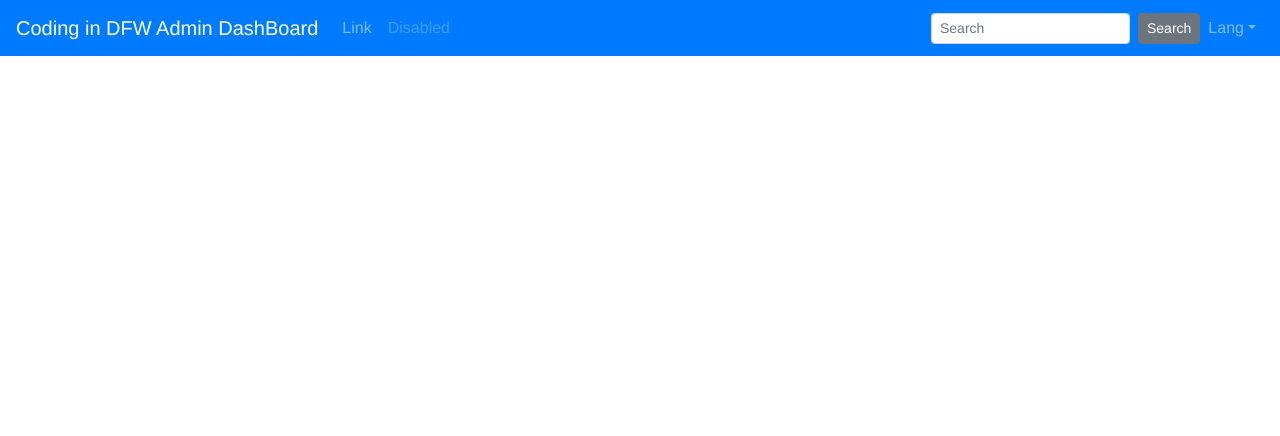
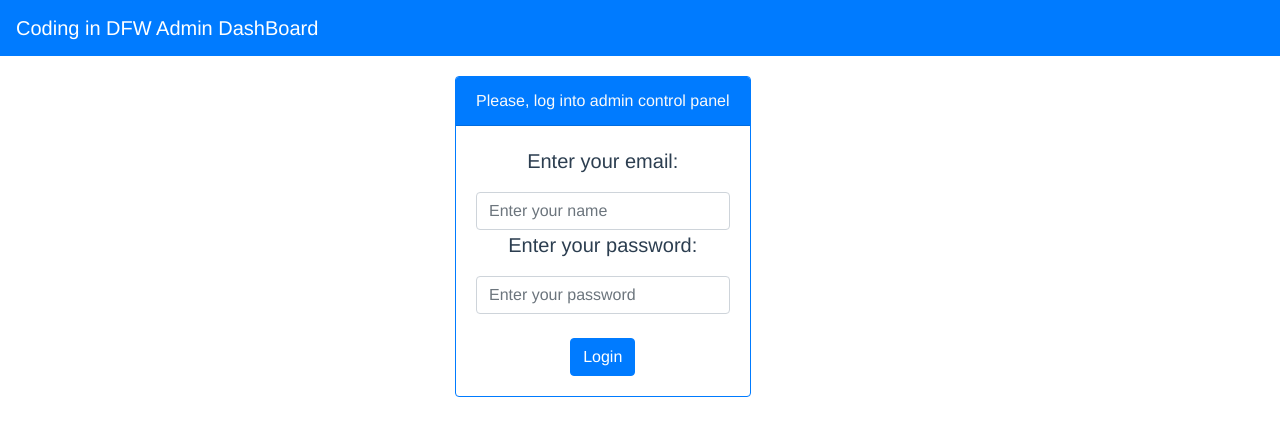
Before and after one commit to dcruz1990/codingindfwvue, a Vue app: page /#/ in a window 1280 px wide. Shown: the top 436 px of the page. Built offline with nearby package versions, Linux system fonts and the light colour scheme.

Commit message:
Styling login box

```diff
--- a/src/App.vue
+++ b/src/App.vue
@@ -1,16 +1,16 @@
 <template>
   <div id="app">
-  <Myhead />
+  <Header />
     <router-view></router-view>
   </div>
 </template>
 
 <script>
-import Myhead from '@/components/Myhead.vue'
+import Header from '@/components/Header.vue'
 
 export default {
   name: 'App',
-  components: { Myhead }
+  components: { Header }
 }
 </script>
 
--- a/src/components/Myhead.vue
+++ b/src/components/Header.vue
@@ -5,7 +5,7 @@
 
       <b-navbar-toggle target="nav-collapse"></b-navbar-toggle>
 
-      <b-collapse id="nav-collapse" is-nav>
+      <b-collapse id="nav-collapse" is-nav v-if="isLoggedin">
         <b-navbar-nav>
           <b-nav-item href="#">Link</b-nav-item>
           <b-nav-item href="#" disabled>Disabled</b-nav-item>
--- a/src/components/Login.vue
+++ b/src/components/Login.vue
@@ -1,11 +1,43 @@
 <template>
   <b-container class="bv-example-row">
+    <b-col md="8" offset="4">
+      <b-row>
+        <b-card
+          border-variant="primary"
+          header="Please, log into admin control panel"
+          header-bg-variant="primary"
+          header-text-variant="light"
+          align="center"
+        >
+          <b-card-text>
+            <p class="lead">Enter your email:</p>
+            <b-form-input type="email" v-model="text" placeholder="Enter your name"></b-form-input>
 
+            <p class="lead">Enter your password:</p>
+            <b-form-input type="password" v-model="text" placeholder="Enter your password"></b-form-input>
+            <br />
+            <b-button @click.prevent="Login" variant="primary">Login</b-button>
+          </b-card-text>
+        </b-card>
+      </b-row>
+    </b-col>
   </b-container>
 </template>
 
 <script>
 export default {
-  name: 'Login'
+  name: 'Login',
+  props: {
+    islogedOff: Boolean
+  },
+  methods: {
+    Login () {
+      fetch('http://www.google.com/',
+        { method: 'get' }).then((res) => {
+        console.log(res)
+        return res
+      })
+    }
+  }
 }
 </script>
--- a/src/views/Home.vue
+++ b/src/views/Home.vue
@@ -1,6 +1,6 @@
 <template>
   <div class>
-    <Login />
+    <Login v-if="islogedOff" class="loginbox" />
   </div>
 </template>
 
@@ -11,18 +11,23 @@ import Login from '@/components/Login.vue'
 export default {
   name: 'Home',
   props: {
-    toggleLog: Boolean
   },
   data () {
-
+    return {
+      islogedOff: true
+    }
   },
   components: {
     Login
   },
   methods: {
-    toggleLogin (toggleLogin) {
-      return !toggleLogin
-    }
   }
 }
 </script>
+
+<style >
+.loginbox {
+  margin-top: 20px;
+  margin-left: 200px;
+}
+</style>
```
